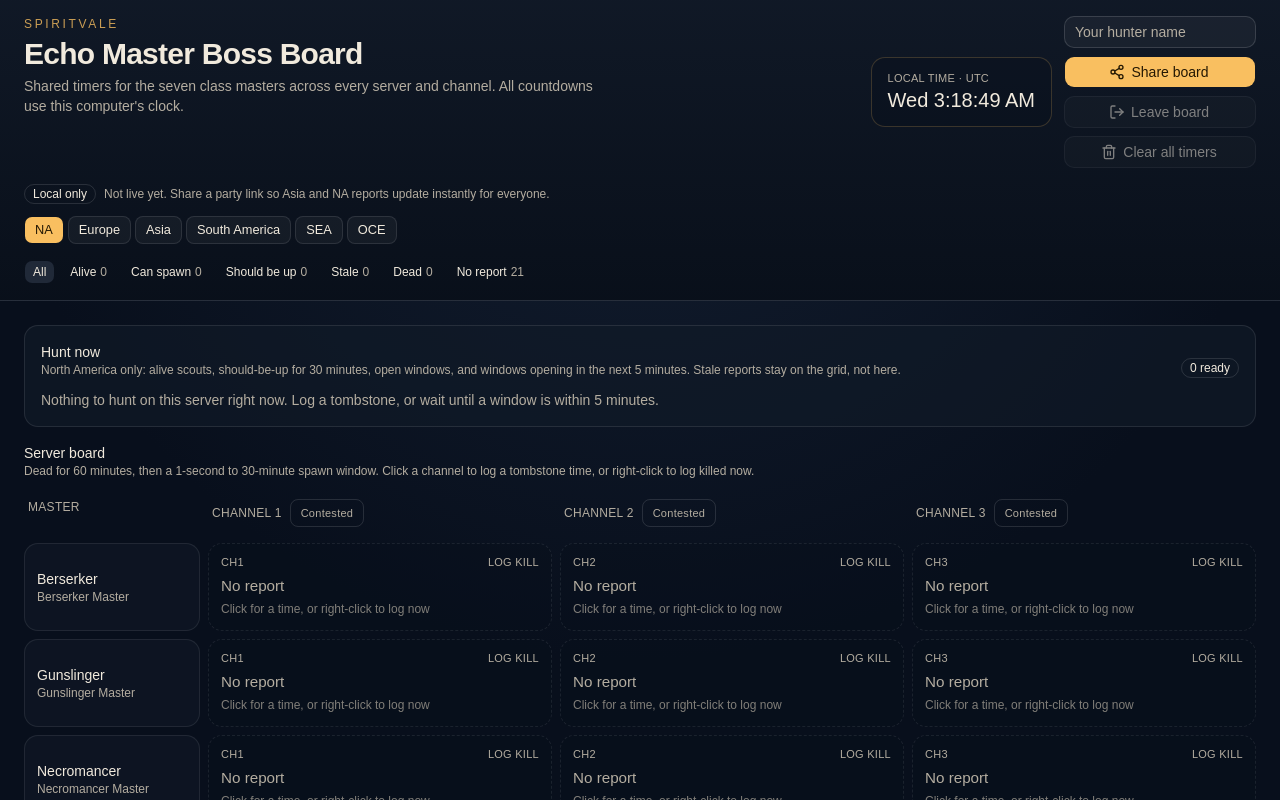
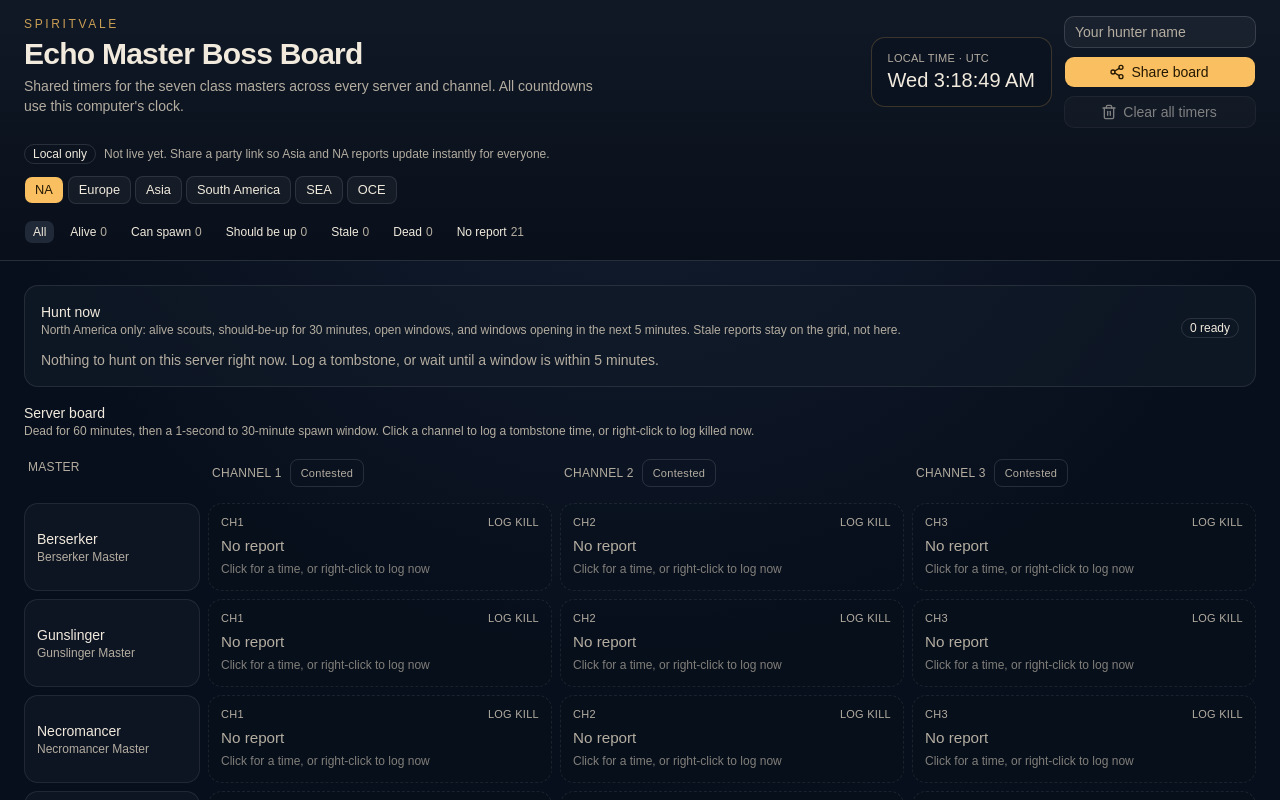
Before and after one commit to gino-vi/echo-timer, a React (Vite) app: page / in a window 1280 px wide. Shown: the top 800 px of the page. Built offline with nearby package versions, Linux system fonts and the light colour scheme.

Commit message:
Hide Leave board unless a shared party URL exists
The button was always shown and disabled when not on a shared board.
Render it only when partyUrl is set so local-only views do not show it.

Co-authored-by: walknotthemiddleroad <walknotthemiddleroad@gmail.com>

```diff
--- a/src/components/Header.tsx
+++ b/src/components/Header.tsx
@@ -148,9 +148,9 @@ export function Header({
                 <Share2 data-icon="inline-start" />
                 Share board
               </Button>
+              {partyUrl ? (
                 <Button
                   variant="outline"
-                disabled={!partyUrl}
                   onClick={() => {
                     onLeaveBoard()
                     setShareOpen(false)
@@ -160,6 +160,7 @@ export function Header({
                   <LogOut data-icon="inline-start" />
                   Leave board
                 </Button>
+              ) : null}
               <Button
                 variant={confirmClear ? 'destructive' : 'outline'}
                 disabled={!hasReports && !confirmClear}
```
Lines whose indentation alone changed are shown as unchanged.
